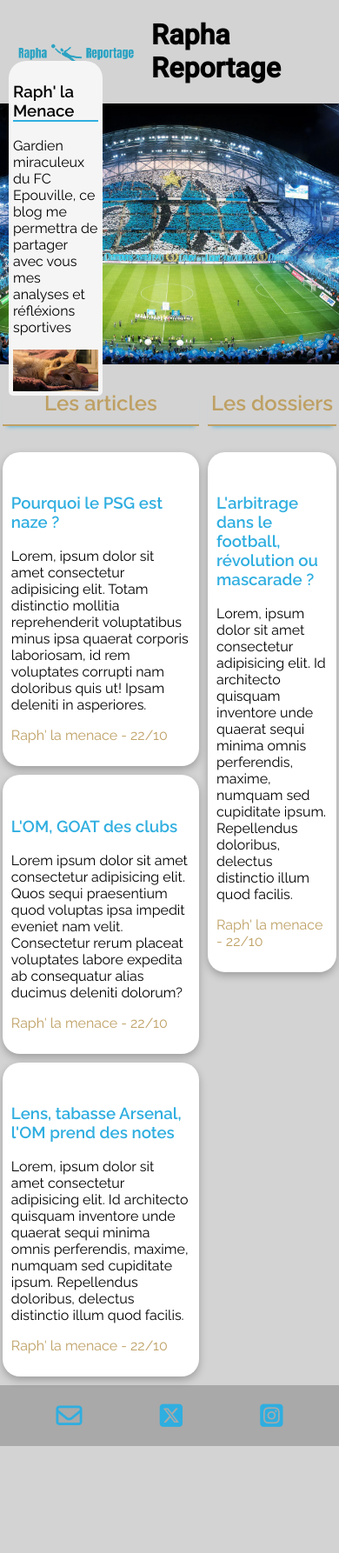
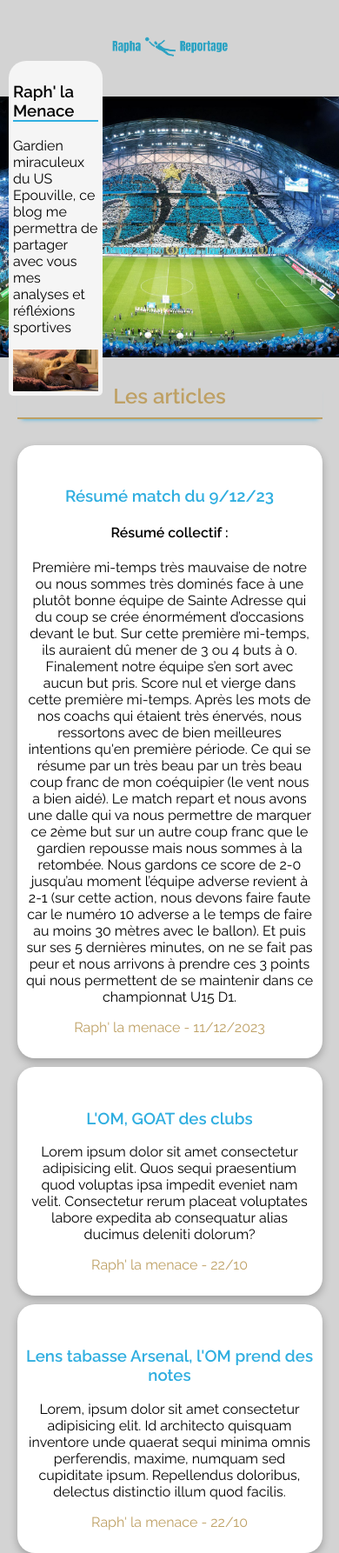
Before and after one commit to KatynOCtraining/RaphaReportage, a plain HTML site: page index.html in a window 390 px wide. Shown: the top 1786 px of the page at 87% size. Before the commit the page ends 1663 px from the top, so only its background shows below. Drawn offline with Linux system fonts and the light colour scheme.

Commit message:
article du 11.12

```diff
--- /dev/null
+++ b/css/_mediaquerries.scss
@@ -0,0 +1,15 @@
+@media (max-width: 1024px) {
+  .section_container {
+    display: flex;
+    flex-direction: column;
+    justify-content: center;
+    text-align: center;
+    width: 100%;
+  }
+
+  .article,
+  .dossier {
+    width: 90%;
+    margin: 0 auto;
+  }
+}
--- a/css/article.scss
+++ b/css/article.scss
@@ -1,16 +1,15 @@
-.article{
-    h3{
-      color:#2FAEE0 ;
-    }
+.article {
+  h3 {
+    color: #2faee0;
+  }
 
-    &_right_footer{
-        color: #BEA064;
-    }
+  &_right_footer {
+    color: #bea064;
+  }
 }
 
-
-.dossier{
-    h3{
-        color: $blue;
-    }
+.dossier {
+  h3 {
+    color: #2faee0;
+  }
 }
--- a/css/footer.scss
+++ b/css/footer.scss
@@ -1,4 +1,4 @@
-footer{
+footer {
   background-color: darkgray;
   color: white;
   text-align: center;
@@ -8,14 +8,12 @@ footer{
   flex-direction: row;
   justify-content: space-around;
 
-    a{
+  a {
     text-decoration: none;
-        color:$blue;
+    color: #2faee0;
 
-        i{
+    i {
       font-size: 30px;
     }
   }
-
-
 }
--- a/css/header.scss
+++ b/css/header.scss
@@ -1,22 +1,20 @@
-header{
+header {
   display: flex;
   flex-direction: row;
   align-items: center;
   justify-content: center;
 
-    & img{
+  & img {
     height: 60px;
   }
-
-
 }
 
-h1{
-    font-family: 'Roboto', sans-serif;
+h1 {
+  font-family: "Roboto", sans-serif;
 }
 
-.banner{
-    & img{
+.banner {
+  & img {
     height: 300px;
     width: 100%;
     object-fit: cover;
@@ -27,8 +25,7 @@ h1{
   object-fit: cover;
 }
 
-
-.card{
+.card {
   position: absolute;
   top: 70px;
   left: 10px;
@@ -39,12 +36,11 @@ h1{
   flex-direction: column-reverse;
   padding: 5px;
 
-    h3{
-        border-bottom: 2px solid $blue;
+  h3 {
+    border-bottom: 2px solid #2faee0;
   }
 
-    &img{
+  &img {
     box-sizing: border-box;
-
   }
 }
--- a/css/main.scss
+++ b/css/main.scss
@@ -1,6 +1,7 @@
-@import 'root.scss';
-@import 'header.scss';
-@import 'body.scss';
-@import 'article.scss';
-@import 'footer.scss';
-@import 'loader.scss';
+@import "root.scss";
+@import "header.scss";
+@import "body.scss";
+@import "article.scss";
+@import "footer.scss";
+@import "loader.scss";
+@import "./mediaquerries";
--- a/index.html
+++ b/index.html
@@ -1,19 +1,23 @@
 <!DOCTYPE html>
 <html lang="fr">
   <head>
-    <meta charset="UTF-8">
-    <meta name="viewport" content="width=device-width, initial-scale=1.0">
+    <meta charset="UTF-8" />
+    <meta name="viewport" content="width=device-width, initial-scale=1.0" />
     <title>Rapha Reportage</title>
-    <link rel="stylesheet" href="./css/main.css">
-    <link rel="preconnect" href="https://fonts.googleapis.com">
-<link rel="preconnect" href="https://fonts.gstatic.com" crossorigin>
-<link href="https://fonts.googleapis.com/css2?family=Abril+Fatface&family=Raleway:wght@200;300;400;500;600&family=Roboto:wght@300;400;500&display=swap" rel="stylesheet">
-<script src="https://kit.fontawesome.com/bb33b41c96.js" crossorigin="anonymous"></script>
+    <link rel="stylesheet" href="./css/main.css" />
+    <link rel="preconnect" href="https://fonts.googleapis.com" />
+    <link rel="preconnect" href="https://fonts.gstatic.com" crossorigin />
+    <link
+      href="https://fonts.googleapis.com/css2?family=Abril+Fatface&family=Raleway:wght@200;300;400;500;600&family=Roboto:wght@300;400;500&display=swap"
+      rel="stylesheet"
+    />
+    <script
+      src="https://kit.fontawesome.com/bb33b41c96.js"
+      crossorigin="anonymous"
+    ></script>
   </head>
   <body>
-
     <header>
-
       <div class="box">
         <div class="shadow"></div>
         <div class="gravity">
@@ -21,71 +25,106 @@
         </div>
       </div>
 
-        <img src="./ressources/logo.png.png" alt="">
-        <h1>Rapha Reportage</h1>
-
+      <h1>
+        <img src="./ressources/logo.png.png" alt="Rapha Reportage Logo" />
+      </h1>
     </header>
 
     <div class="card">
-        <img src="./ressources/bg1.jpg" alt="">
+      <img src="./ressources/bg1.jpg" alt="" />
       <div class="card_txt">
         <h3>Raph' la Menace</h3>
-        <p>Gardien miraculeux du FC Epouville, ce blog me permettra de partager avec vous mes analyses et réfléxions sportives</p>
+        <p>
+          Gardien miraculeux du US Epouville, ce blog me permettra de partager
+          avec vous mes analyses et réfléxions sportives
+        </p>
       </div>
     </div>
     <main>
       <div class="banner">
-            <img src="./ressources/om-olympique-de-marseille.jpg" alt="">
+        <img src="./ressources/om-olympique-de-marseille.jpg" alt="" />
       </div>
       <div class="section_container">
-
         <section class="article">
           <h2 class="section_title">Les articles</h2>
           <article>
             <div class="article_left">
-                    <img src="" alt="">
+              <img src="" alt="" />
             </div>
             <div class="article_right">
-                    <h3> Pourquoi le PSG est naze ?</h3>
-                    <p>Lorem, ipsum dolor sit amet consectetur adipisicing elit. Totam distinctio mollitia reprehenderit voluptatibus minus ipsa quaerat corporis laboriosam, id rem voluptates corrupti nam doloribus quis ut! Ipsam deleniti in asperiores.</p>
+              <h3>Résumé match du 9/12/23</h3>
+              <p>
+                <h4> Résumé collectif :</h4>
+                Première mi-temps très mauvaise de notre ou
+                nous sommes très dominés face à une plutôt bonne équipe de
+                Sainte Adresse qui du coup se crée énormément d’occasions devant
+                le but. Sur cette première mi-temps, ils auraient dû mener de 3
+                ou 4 buts à 0. <br>Finalement notre équipe s’en sort avec aucun but
+                pris. Score nul et vierge dans cette première mi-temps. Après
+                les mots de nos coachs qui étaient très énervés, nous ressortons
+                avec de bien meilleures intentions qu'en première période. Ce
+                qui se résume par un très beau par un très beau coup franc de
+                mon coéquipier (le vent nous a bien aidé). Le match repart et
+                nous avons une dalle qui va nous permettre de marquer ce 2ème
+                but sur un autre coup franc que le gardien repousse mais nous
+                sommes à la retombée. Nous gardons ce score de 2-0 jusqu’au
+                moment l’équipe adverse revient à 2-1 (sur cette action, nous
+                devons faire faute car le numéro 10 adverse a le temps de faire
+                au moins 30 mètres avec le ballon). Et puis sur ses 5 dernières
+                minutes, on ne se fait pas peur et nous arrivons à prendre ces 3
+                points qui nous permettent de se maintenir dans ce championnat
+                U15 D1.
+              </p>
+              <p class="article_right_footer">Raph' la menace - 11/12/2023</p>
+            </div>
+          </article>
+
+          <article>
+            <div class="article_left">
+              <img src="" alt="" />
+            </div>
+            <div class="article_right">
+              <h3>L'OM, GOAT des clubs</h3>
+              <p>
+                Lorem ipsum dolor sit amet consectetur adipisicing elit. Quos
+                sequi praesentium quod voluptas ipsa impedit eveniet nam velit.
+                Consectetur rerum placeat voluptates labore expedita ab
+                consequatur alias ducimus deleniti dolorum?
+              </p>
               <p class="article_right_footer">Raph' la menace - 22/10</p>
             </div>
           </article>
 
           <article>
             <div class="article_left">
-                    <img src="" alt="">
+              <img src="" alt="" />
             </div>
             <div class="article_right">
-                    <h3>L'OM, GOAT des clubs</h3>
-                    <p>Lorem ipsum dolor sit amet consectetur adipisicing elit. Quos sequi praesentium quod voluptas ipsa impedit eveniet nam velit. Consectetur rerum placeat voluptates labore expedita ab consequatur alias ducimus deleniti dolorum?</p>
+              <h3>Lens tabasse Arsenal, l'OM prend des notes</h3>
+              <p>
+                Lorem, ipsum dolor sit amet consectetur adipisicing elit. Id
+                architecto quisquam inventore unde quaerat sequi minima omnis
+                perferendis, maxime, numquam sed cupiditate ipsum. Repellendus
+                doloribus, delectus distinctio illum quod facilis.
+              </p>
               <p class="article_right_footer">Raph' la menace - 22/10</p>
             </div>
           </article>
-
-            <article>
-                <div class="article_left">
-                    <img src="" alt="">
-                </div>
-                <div class="article_right">
-                    <h3>Lens, tabasse Arsenal, l'OM prend des notes</h3>
-                    <p>Lorem, ipsum dolor sit amet consectetur adipisicing elit. Id architecto quisquam inventore unde quaerat sequi minima omnis perferendis, maxime, numquam sed cupiditate ipsum. Repellendus doloribus, delectus distinctio illum quod facilis.</p>
-                    <p class="article_right_footer">Raph' la menace - 22/10</p>
-                </div>
-            </article>
-
-
-
         </section>
         <section class="dossier">
           <h2 class="section_title">Les dossiers</h2>
           <article>
             <div class="article_left">
-                    <img src="" alt="">
+              <img src="" alt="" />
             </div>
             <div class="article_right">
-                    <h3>L'arbitrage dans le football, révolution ou mascarade ? </h3>
-                    <p>Lorem, ipsum dolor sit amet consectetur adipisicing elit. Id architecto quisquam inventore unde quaerat sequi minima omnis perferendis, maxime, numquam sed cupiditate ipsum. Repellendus doloribus, delectus distinctio illum quod facilis.</p>
+              <h3>L'arbitrage dans le football, révolution ou mascarade ?</h3>
+              <p>
+                Lorem, ipsum dolor sit amet consectetur adipisicing elit. Id
+                architecto quisquam inventore unde quaerat sequi minima omnis
+                perferendis, maxime, numquam sed cupiditate ipsum. Repellendus
+                doloribus, delectus distinctio illum quod facilis.
+              </p>
               <p class="article_right_footer">Raph' la menace - 22/10</p>
             </div>
           </article>
@@ -93,15 +132,15 @@
       </div>
     </main>
     <footer>
-
-
-        <a href="mailto:machin@gmail.com"><i class="fa-regular fa-envelope"></i></a>
-        <a href="https://twitter.com/nytak8"><i class="fa-brands fa-square-x-twitter"></i></a>
-        <a href="https://www.instagram.com/katyn8/"><i class="fa-brands fa-square-instagram"></i></a>
-
-
-
+      <a href="mailto:machin@gmail.com"
+        ><i class="fa-regular fa-envelope"></i
+      ></a>
+      <a href="https://twitter.com/nytak8"
+        ><i class="fa-brands fa-square-x-twitter"></i
+      ></a>
+      <a href="https://www.instagram.com/katyn8/"
+        ><i class="fa-brands fa-square-instagram"></i
+      ></a>
     </footer>
-
   </body>
 </html>
```
Also changed, not shown: css/article.css, css/footer.css, css/header.css, css/main.css, 4 other files. Lines whose indentation alone changed are shown as unchanged.
